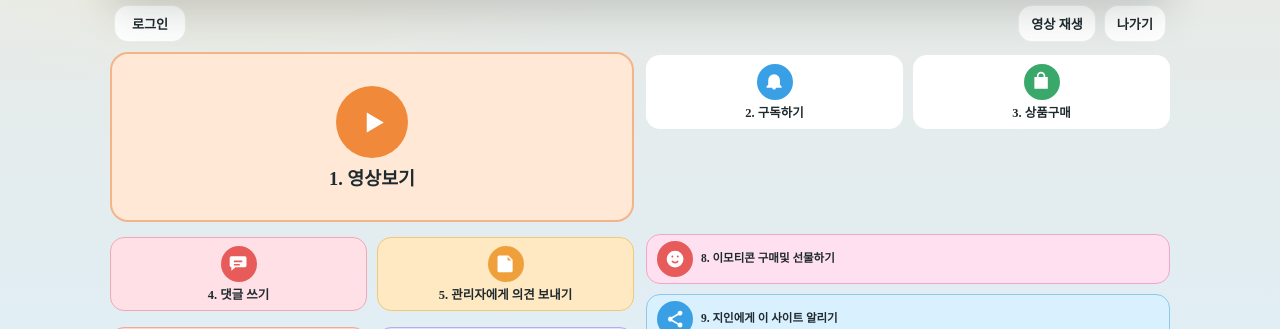
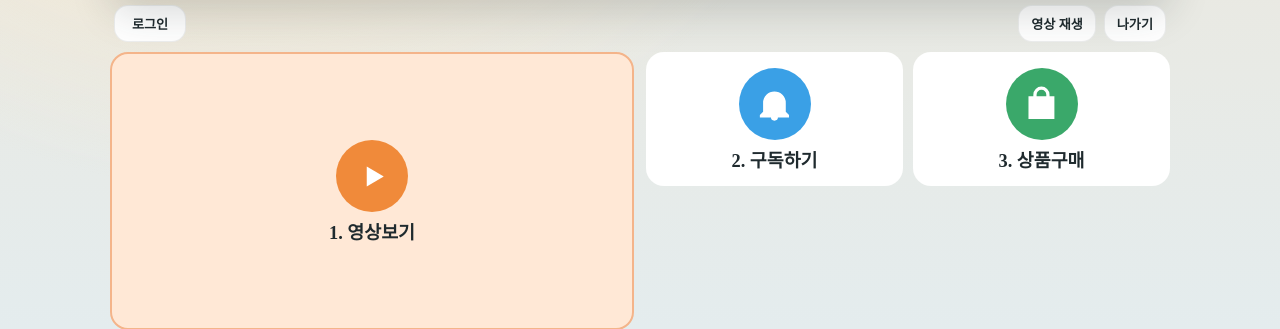
Before and after one commit to harryyoo59/bomkong, a Next.js app: page / in a window 1280 px wide. Shown: the part 623-952 px from the top of the page. Built offline with nearby package versions, Linux system fonts and the light colour scheme; no server answers; the database is empty.

Commit message:
fix: fill lobby subscribe/goods to match watch tile size
Stretch shop cluster minis to the same cell height and tile look as 영상보기.

Co-authored-by: harryyoo59 <harryyoo59@users.noreply.github.com>

```diff
--- a/app/globals.css
+++ b/app/globals.css
@@ -2059,6 +2059,13 @@ label.form-row textarea {
   width: 100%;
   flex: 1 1 auto;
   min-height: 280px;
+  align-items: stretch;
+}
+
+.living-menu-grid > .menu-tile,
+.living-menu-grid > .menu-tile-cluster {
+  height: 100%;
+  min-height: 0;
 }
 
 .menu-tile {
@@ -2108,10 +2115,38 @@ label.form-row textarea {
   border-color: #8dcf9f;
 }
 
-/* 로비: 구독·상품을 한 칸에 위·아래로 */
+/* 로비: 구독·상품을 1번과 같은 칸 크기로 꽉 채움 */
 .menu-tile-shop-cluster {
   grid-template-columns: 1fr;
   grid-template-rows: 1fr 1fr;
+  gap: 10px;
+  height: 100%;
+  min-height: 0;
+  align-self: stretch;
+}
+
+.menu-tile-shop-cluster .menu-mini {
+  width: 100%;
+  height: 100%;
+  min-height: 0;
+  border-radius: 18px;
+  border-width: 2px;
+  padding: 14px 10px 12px;
+  gap: 10px;
+}
+
+.menu-tile-shop-cluster .menu-mini-label {
+  font-size: clamp(0.95rem, 3.4vw, 1.15rem);
+}
+
+.menu-tile-shop-cluster .menu-tile-icon.is-sm {
+  width: clamp(56px, 16vw, 72px);
+  height: clamp(56px, 16vw, 72px);
+}
+
+.menu-tile-shop-cluster .menu-tile-icon.is-sm svg {
+  width: 54%;
+  height: 54%;
 }
 
 .menu-mini-subscribe {
```
